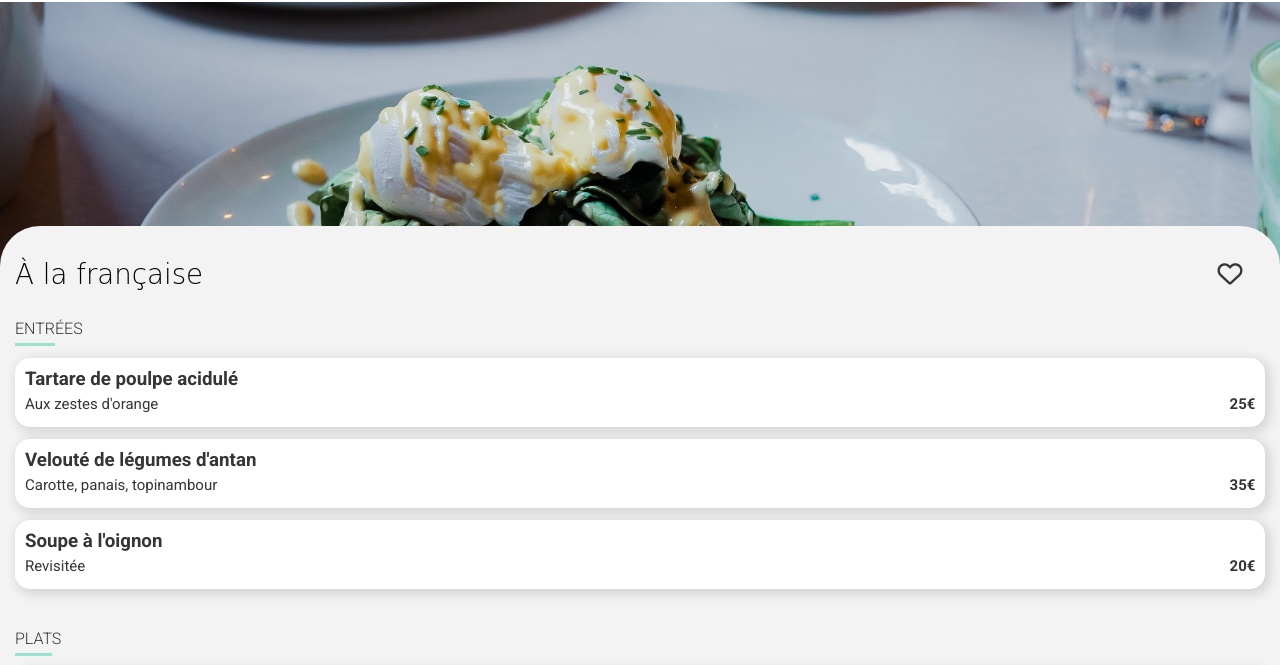
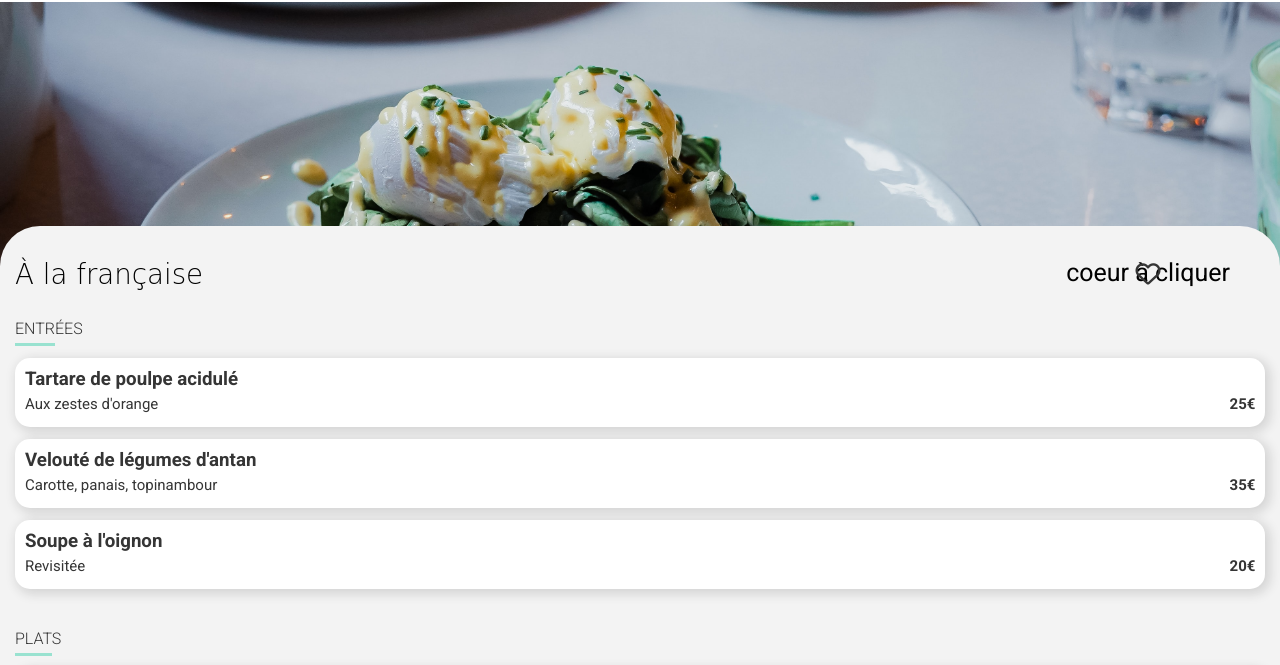
Before and after one commit to DRFR34/ohmyfood_plus, a website: page restaurants/a_la_francaise_bem.html in a window 1280 px wide. Shown: the part 61-726 px from the top of the page. Drawn offline with Linux system fonts and the light colour scheme; a web font is replaced by a local one.

Commit message:
Changement structure des coeurs des html des  restaurants

```diff
--- a/restaurants/a_la_francaise_bem.html
+++ b/restaurants/a_la_francaise_bem.html
@@ -33,10 +33,11 @@
             <section class="subHeader__restaurantMenu">
                 <div class="subHeader__restaurantMenu__restaurantTitle">
                     <h1 class="subHeader__restaurantMenu__restaurantTitle__restaurantName">À la française</h1>
-                    <div class="heartBox">
+                    <label class="heartBox">coeur à cliquer
+                        <input  type="checkbox">
                         <i class="heartEmpty fa-regular fa-heart"></i>
                         <i class="heartFilled fa-solid fa-heart"></i>
-                    </div>
+                    </label>
                 </div>
                 <section class="subHeader__dishesType starters">
                     <h2 class="subHeader__dishesType__h2"><span class="subHeader__dishesType__h2--titleUnderline">entr</span>ées</h2>
```
Also changed, not shown: index.html (+1 -1 lines), restaurants/la_note_enchantee_bem.html (+3 -2 lines), restaurants/la_palette_du_gout_bem.html (+3 -2 lines), restaurants/le_delice_des_sens_bem.html (+3 -2 lines).
